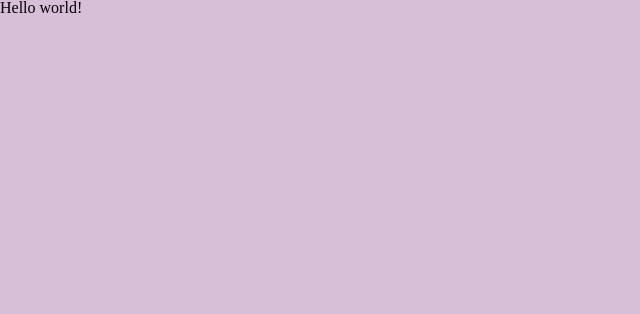
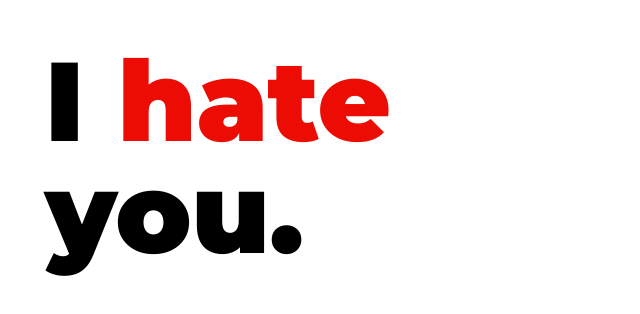
Before and after one commit to lrknaff/m4-assessment, a website: page public/index.html in a window 1280 px wide. Shown: the whole page, without its empty margins (0-640 px from the left). Drawn offline with Linux system fonts and the light colour scheme.

Commit message:
add header

```diff
--- a/lib/styles/homepage.scss
+++ b/lib/styles/homepage.scss
@@ -1,7 +1,3 @@
 * {
   box-sizing: border-box;
 }
-
-body {
-  background-color: thistle;
-}
--- a/lib/styles/index.scss
+++ b/lib/styles/index.scss
@@ -1,2 +1,4 @@
 @import 'reset.scss';
+@import 'variables.scss';
+@import 'typography';
 @import 'homepage.scss';
--- /dev/null
+++ b/lib/styles/typography.scss
@@ -0,0 +1,10 @@
+h1 {
+  font-family: 'Montserrat', sans-serif;
+  font-size: 7em;
+  font-weight: 900;
+  margin: 45px;
+
+  span {
+    color: $red;
+  }
+}
--- /dev/null
+++ b/lib/styles/variables.scss
@@ -0,0 +1,2 @@
+/* colors */
+$red: #EC0C03;
--- a/public/index.html
+++ b/public/index.html
@@ -4,9 +4,15 @@
     <meta charset="utf-8">
     <meta name="viewport" content="width=device-width, initial-scale=1.0">
     <title>Grudge Box</title>
+    <link href="https://fonts.googleapis.com/css?family=Montserrat:900" rel="stylesheet">
     <link rel="stylesheet"  type="text/css" href="/styles/index.css">
   </head>
   <body>
-    <div>Hello world!</div>
+    <header>
+      <h1>
+      I <span>hate</span><br />you.
+      </h1>
+    </header>
+
   </body>
 </html>
```
Also changed, not shown: public/styles/index.css.
